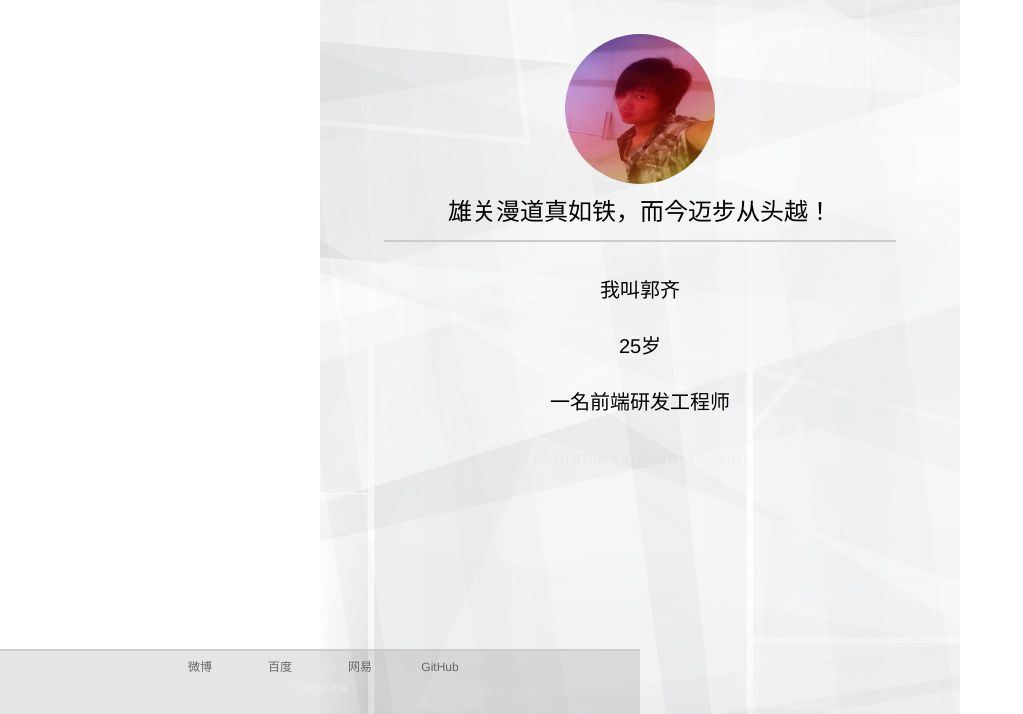
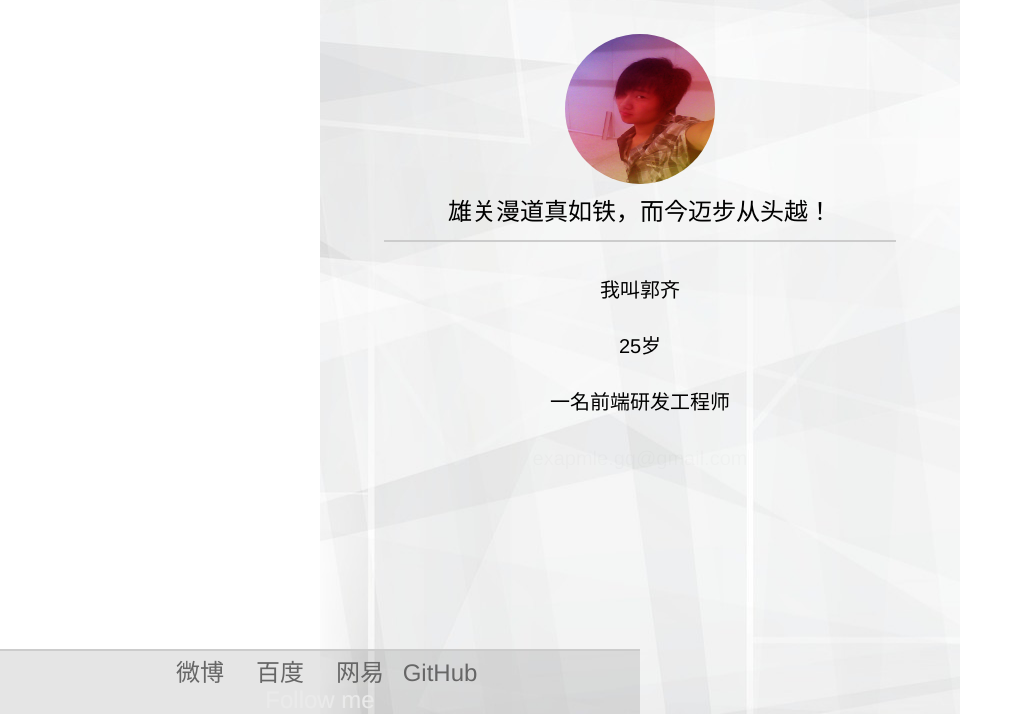
Before and after one commit to Smile0609/introduce, a plain HTML site: page index.html in a window 1280 px wide. Shown: the part 86-800 px from the top of the page, without its empty margins (0-1023 px from the left). Drawn offline with Linux system fonts and the light colour scheme.

Commit message:
fourth commit

```diff
--- a/css/index.less
+++ b/css/index.less
@@ -733,11 +733,11 @@
         background: rgba(0,0,0,0.1);
         .footer {
             height: 65 / 32rem;
-            font-size: 12 / 32rem;
+            font-size: 24 / 32rem;
             width: 20rem;
             border-top: 2 / 32rem solid #ccc;
             ul {
-                font-size: 12 /32rem;
+                font-size: 24 /32rem;
                 width: 10rem;
                 margin: 0 auto;
                 text-align: center;
--- a/js/index.js
+++ b/js/index.js
@@ -90,7 +90,7 @@ function slider() {
             //aArr[i].onclick = function () {
             //    animate(-liWidth*this.index,slider);
             //}
-            aArr[i].addEventListener('touchstart', function () {
+            aArr[i].addEventListener('mouseenter', function () {
                 animate(-liWidth*this.index,slider);
             })
         }
```
Also changed, not shown: css/index.css.
